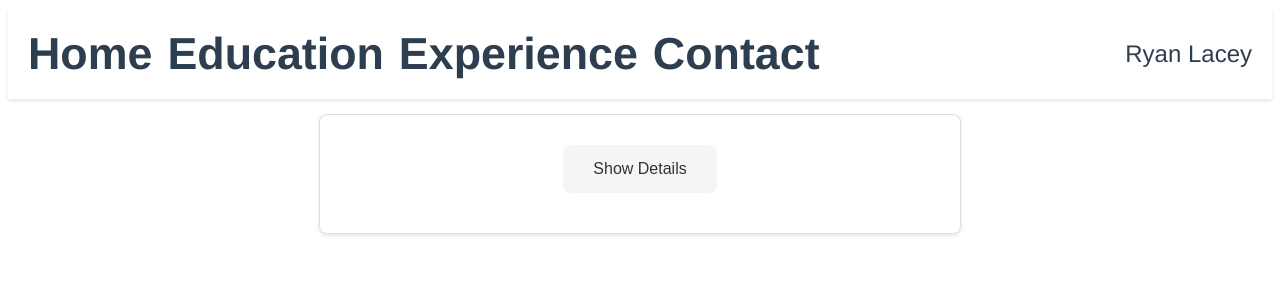
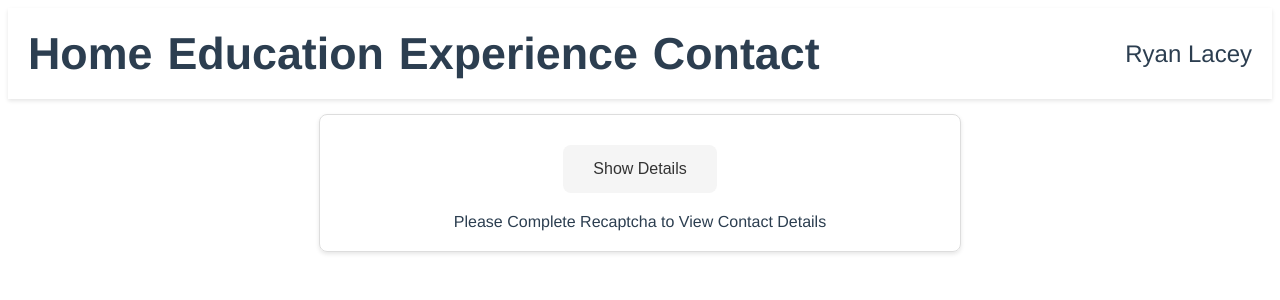
Before and after one commit to ryanlacey20/resume_website, a Vue app: page /Contact in a window 1280 px wide. Shown: the top 300 px of the page. Built offline with nearby package versions, Linux system fonts and the light colour scheme.

Commit message:
Added UI

```diff
--- a/src/views/ContactPage.vue
+++ b/src/views/ContactPage.vue
@@ -7,12 +7,17 @@
       <div class="card">
 
         <!-- Display contact details if verification is successful -->
+
+
         <ul v-if="showContactDetails" class="contact-details">
+          <h1>Contact Details</h1>
           <li><b>Email:</b> {{ email }}</li>
           <li><b>Mobile:</b> {{ phoneNumber }}</li>
           <li><b>Github:</b> <a :href=github>{{ github }} </a></li>
           <li><b>LinkedIn:</b> <a :href=linkedin>{{ linkedin }}</a></li>
         </ul>
+
+
 
         <!-- reCAPTCHA container -->
         <form @submit.prevent="submitForm">
@@ -20,7 +25,9 @@
           <button type="submit" class="submit-button">Show Details</button>
         </form>
 
-        <div v-if="recaptchaFailed">Please Complete Recaptcha and Try Again</div>
+        <div v-if="!showContactDetails && !recaptchaFailed">Please Complete Recaptcha to View Contact Details</div>
+
+        <div v-if="recaptchaFailed">Recaptcha Not Completed</div>
       </div>
     </main>
   </div>
@@ -29,11 +36,11 @@
 <script>
 import TitleBar from './../components/TitleBar.vue';
 import axios from 'axios';
-import { ref } from 'vue';
+import { defineComponent, ref } from 'vue';
 
 export default {
   name: 'ContactPage',
-  components: { TitleBar },
+  components: { TitleBar, defineComponent },
   data() {
     return {
       showContactDetails: false,
@@ -84,6 +91,11 @@ export default {
 </script>
 
 <style lang="scss" scoped>
+h1 {
+  width: 75%;
+  border-bottom: 2px solid #333;
+}
+
 .card {
   border: 1px solid #ddd;
   border-radius: 8px;
@@ -126,9 +138,14 @@ form {
 .contact-details {
   list-style: none;
   padding: 0;
+  display: flex;
+  justify-content: center;
+  flex-direction: column;
+  align-items: center;
 }
 
 .contact-details li {
+  width: 80%;
   border: 1px solid #ddd;
   border-radius: 8px;
   padding: 10px;
```
